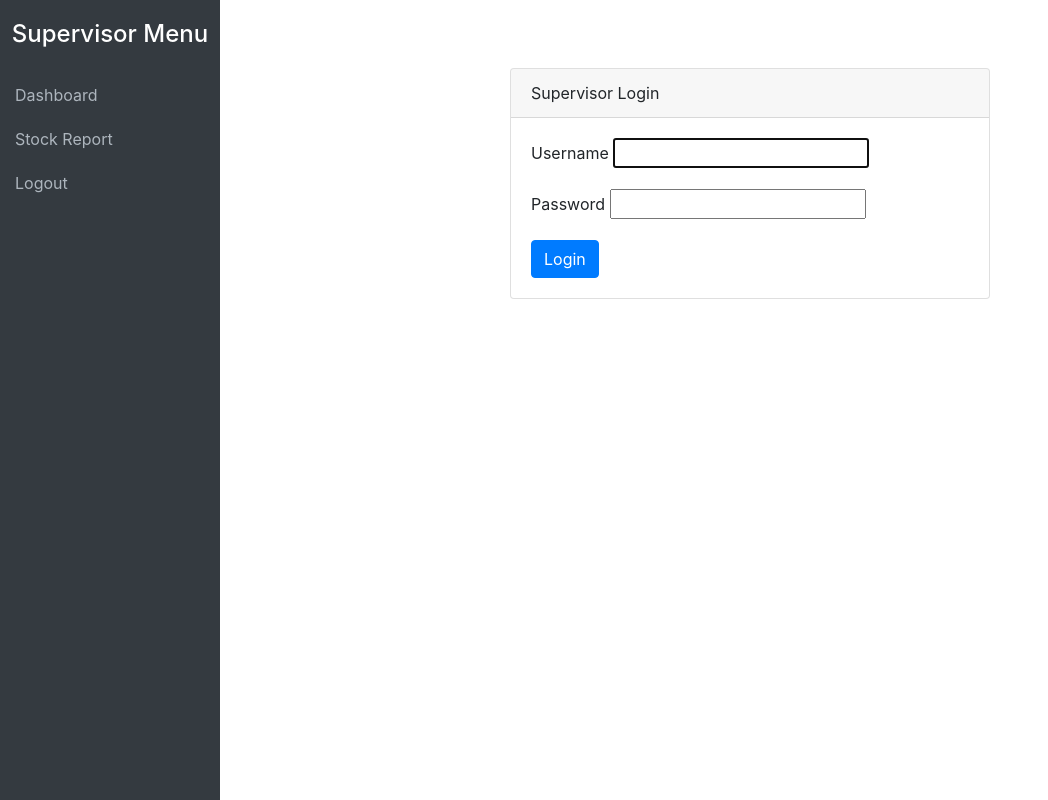
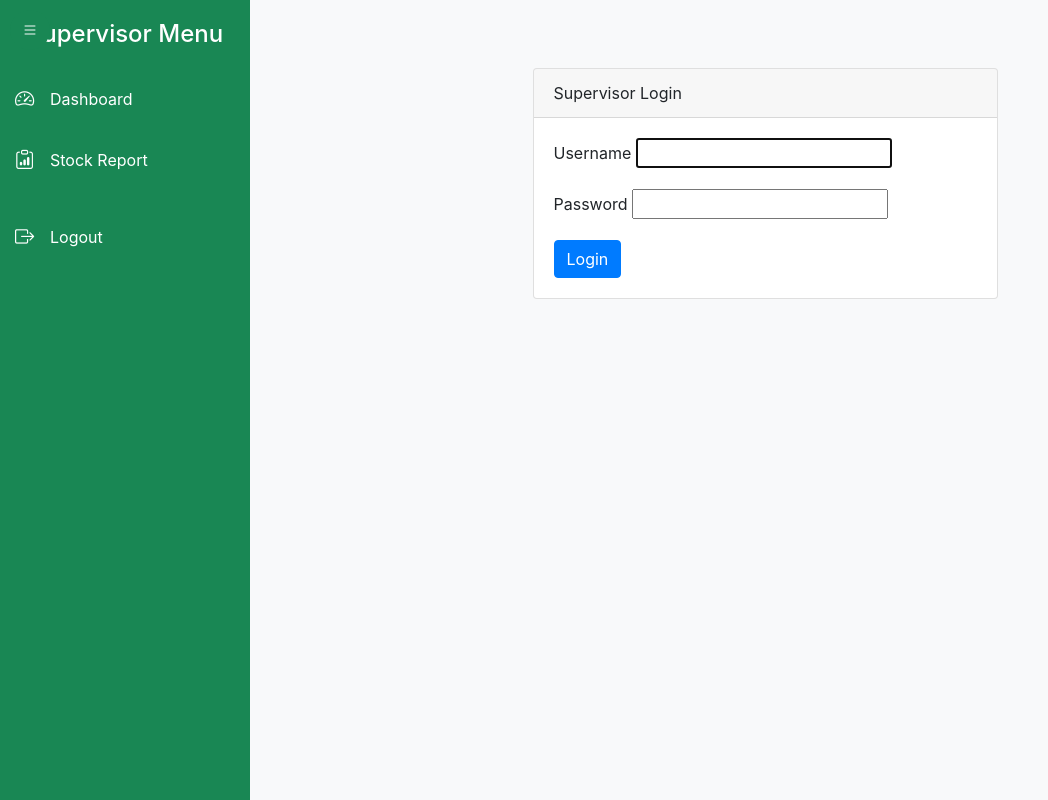
Before and after one commit to MohamedMBG/management, a Django app: page /supervisor_panel/login/ in a window 1280 px wide. Shown: the whole page, without its empty margins (0-1048 px from the left). Run offline with Django 5.2, Linux system fonts and the light colour scheme; some libraries are stand-ins or nearby versions.

Commit message:
modifications de template de superviseur et l'ajout des commentaires a la vue de admin_panel

```diff
--- a/supervisor_panel/templates/supervisor_panel/supervisor_base.html
+++ b/supervisor_panel/templates/supervisor_panel/supervisor_base.html
@@ -5,71 +5,156 @@
     <meta name="viewport" content="width=device-width, initial-scale=1.0">
     <title>{% block title %}Supervisor Panel{% endblock %}</title>
     {% load static %}
-    <!-- Assuming similar CSS dependencies as the main base.html, adjust if needed -->
     <link href="{% static 'css/bootstrap.min.css' %}" rel="stylesheet">
-    <link href="{% static 'css/style.css' %}" rel="stylesheet"> <!-- Or a supervisor-specific CSS -->
+    <link href="{% static 'css/style.css' %}" rel="stylesheet">
+    <link rel="stylesheet" href="https://cdn.jsdelivr.net/npm/bootstrap-icons@1.8.0/font/bootstrap-icons.css">
     <style>
-        /* Basic styling for a distinct sidebar */
+        :root {
+            --sidebar-width: 250px;
+            --sidebar-collapsed-width: 70px;
+            --transition-speed: 0.3s;
+        }
         body {
-            display: flex;
+            background-color: #f8f9fa;
+            transition: margin var(--transition-speed) ease;
         }
-        .supervisor-sidebar {
-            width: 220px;
+        .sidebar {
+            width: var(--sidebar-width);
             height: 100vh;
             position: fixed;
             left: 0;
             top: 0;
-            background-color: #343a40; /* Dark background */
+            background-color: #198754;
+            color: white;
             padding-top: 20px;
-            color: #fff;
+            transition: width var(--transition-speed) ease;
+            z-index: 1000;
+            overflow-x: hidden;
         }
-        .supervisor-sidebar a {
-            color: #adb5bd;
-            padding: 10px 15px;
+        .sidebar-collapsed .sidebar {
+            width: var(--sidebar-collapsed-width);
+        }
+        .sidebar-collapsed .sidebar-text {
+            display: none;
+        }
+        .sidebar a {
+            display: flex;
+            align-items: center;
+            color: white;
+            padding: 12px 15px;
             text-decoration: none;
-            display: block;
+            transition: all 0.2s;
+            white-space: nowrap;
         }
-        .supervisor-sidebar a:hover, .supervisor-sidebar a.active {
-            color: #fff;
-            background-color: #495057;
+        .sidebar a:hover {
+            background-color: #157347;
         }
-        .supervisor-content {
-            margin-left: 220px; /* Same as sidebar width */
+        .sidebar a.active {
+            background-color: #146c43;
+            font-weight: bold;
+        }
+        .sidebar i {
+            margin-right: 10px;
+            font-size: 1.2rem;
+            min-width: 25px;
+        }
+        .main-content {
+            margin-left: var(--sidebar-width);
             padding: 20px;
-            width: calc(100% - 220px);
+            transition: margin var(--transition-speed) ease;
+        }
+        .sidebar-collapsed .main-content {
+            margin-left: var(--sidebar-collapsed-width);
+        }
+        .sidebar-toggle {
+            position: fixed;
+            left: 10px;
+            top: 10px;
+            z-index: 1100;
+            background: #198754;
+            color: white;
+            border: none;
+            border-radius: 50%;
+            width: 40px;
+            height: 40px;
+            display: flex;
+            align-items: center;
+            justify-content: center;
+            cursor: pointer;
+            transition: all var(--transition-speed) ease;
+        }
+        .sidebar-collapsed .sidebar-toggle {
+            left: 15px;
+        }
+        @media (max-width: 768px) {
+            .sidebar {
+                width: var(--sidebar-collapsed-width);
+            }
+            .sidebar-text {
+                display: none;
+            }
+            .main-content {
+                margin-left: var(--sidebar-collapsed-width);
+            }
         }
     </style>
     {% block extra_css %}{% endblock %}
 </head>
 <body>
-    <nav class="supervisor-sidebar">
-        <h4 class="text-center mb-4">Supervisor Menu</h4>
-        <ul class="nav flex-column">
-            <li class="nav-item">
-                <!-- Add logic to determine active link based on current URL -->
-                <a class="nav-link {% if request.resolver_match.url_name == 'dashboard' %}active{% endif %}" href="{% url 'supervisor_panel:dashboard' %}">
-                    Dashboard
-                </a>
-            </li>
-            <li class="nav-item">
-                <a class="nav-link {% if request.resolver_match.url_name == 'stock_report' %}active{% endif %}" href="{% url 'supervisor_panel:stock_report' %}">
-                    Stock Report
-                </a>
-            </li>
-            <!-- Add other supervisor links here -->
-            <li class="nav-item mt-auto">
-                 <a class="nav-link" href="{% url 'supervisor_panel:logout' %}">Logout</a>
-            </li>
-        </ul>
-    </nav>
+    <button class="sidebar-toggle" id="sidebarToggle">
+        <i class="bi bi-list"></i>
+    </button>
 
-    <main class="supervisor-content">
+    <div class="sidebar">
+        <div class="text-center mb-4">
+            <h4 class="sidebar-text">Supervisor Menu</h4>
+        </div>
+        <a href="{% url 'supervisor_panel:dashboard' %}" class="mb-2 {% if request.resolver_match.url_name == 'dashboard' %}active{% endif %}">
+            <i class="bi bi-speedometer2"></i>
+            <span class="sidebar-text">Dashboard</span>
+        </a>
+        <a href="{% url 'supervisor_panel:stock_report' %}" class="mb-2 {% if request.resolver_match.url_name == 'stock_report' %}active{% endif %}">
+            <i class="bi bi-clipboard-data"></i>
+            <span class="sidebar-text">Stock Report</span>
+        </a>
+        <a href="{% url 'supervisor_panel:logout' %}" class="mt-4">
+            <i class="bi bi-box-arrow-right"></i>
+            <span class="sidebar-text">Logout</span>
+        </a>
+    </div>
+
+    <div class="main-content">
         {% block content %}
         {% endblock %}
-    </main>
+    </div>
 
     <script src="{% static 'js/jquery-3.2.1.min.js' %}"></script>
     <script src="{% static 'js/bootstrap.bundle.min.js' %}"></script>
+    <script>
+    document.addEventListener('DOMContentLoaded', function() {
+        const sidebarToggle = document.getElementById('sidebarToggle');
+        const body = document.body;
+
+        // Initialize from localStorage
+        if (localStorage.getItem('sidebarCollapsed') === 'true') {
+            body.classList.add('sidebar-collapsed');
+        }
+
+        // Toggle sidebar
+        sidebarToggle.addEventListener('click', function() {
+            body.classList.toggle('sidebar-collapsed');
+            localStorage.setItem('sidebarCollapsed', body.classList.contains('sidebar-collapsed'));
+        });
+
+        // Highlight active link
+        const currentUrl = window.location.pathname;
+        document.querySelectorAll('.sidebar a').forEach(link => {
+            if (link.getAttribute('href') === currentUrl) {
+                link.classList.add('active');
+            }
+        });
+    });
+    </script>
     {% block extra_js %}{% endblock %}
 </body>
 </html>
```
Also changed, not shown: admin_panel/utility.py (+10 -2 lines), admin_panel/views.py (+242 -25 lines), supervisor_panel/templates/supervisor_panel/supervisor_dashboard.html (+12 -13 lines), db.sqlite3, products/produit11.png (deleted), products/produit1_1.png (deleted), products/produit2.png (deleted).
